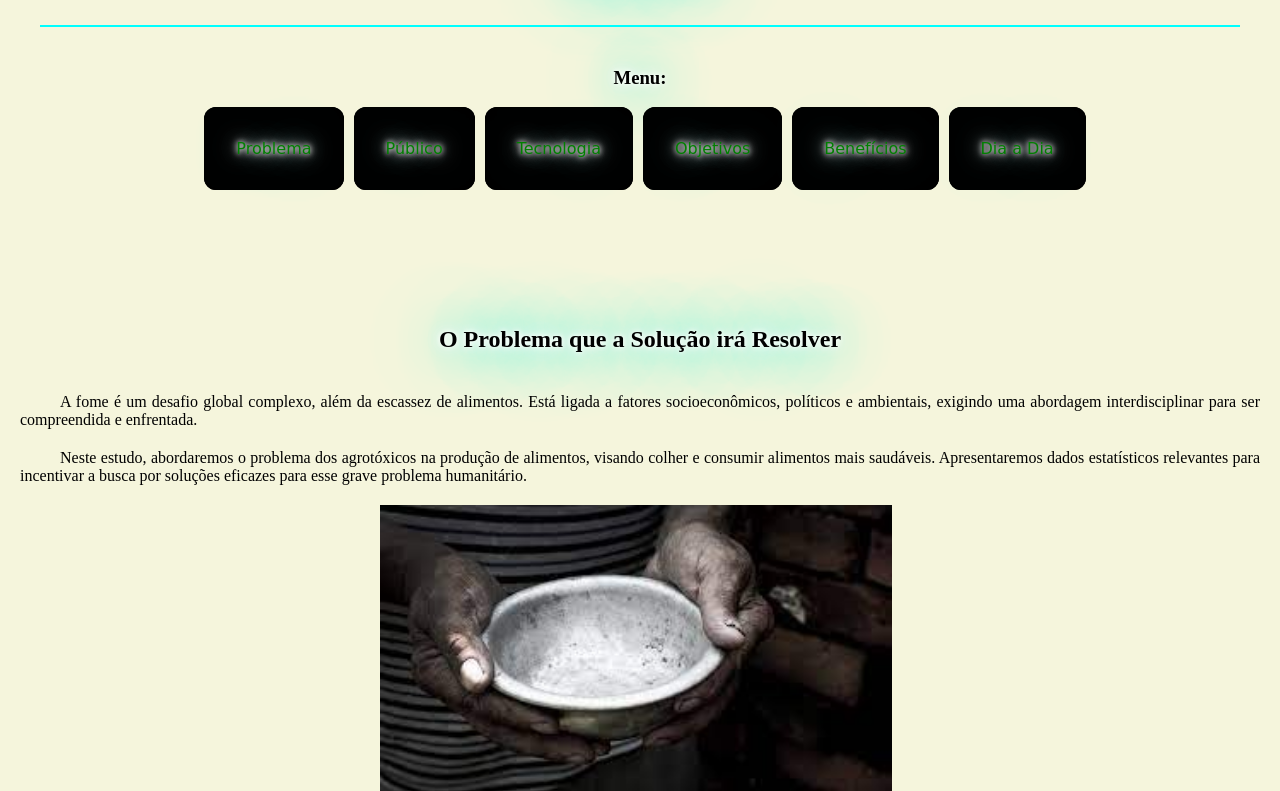
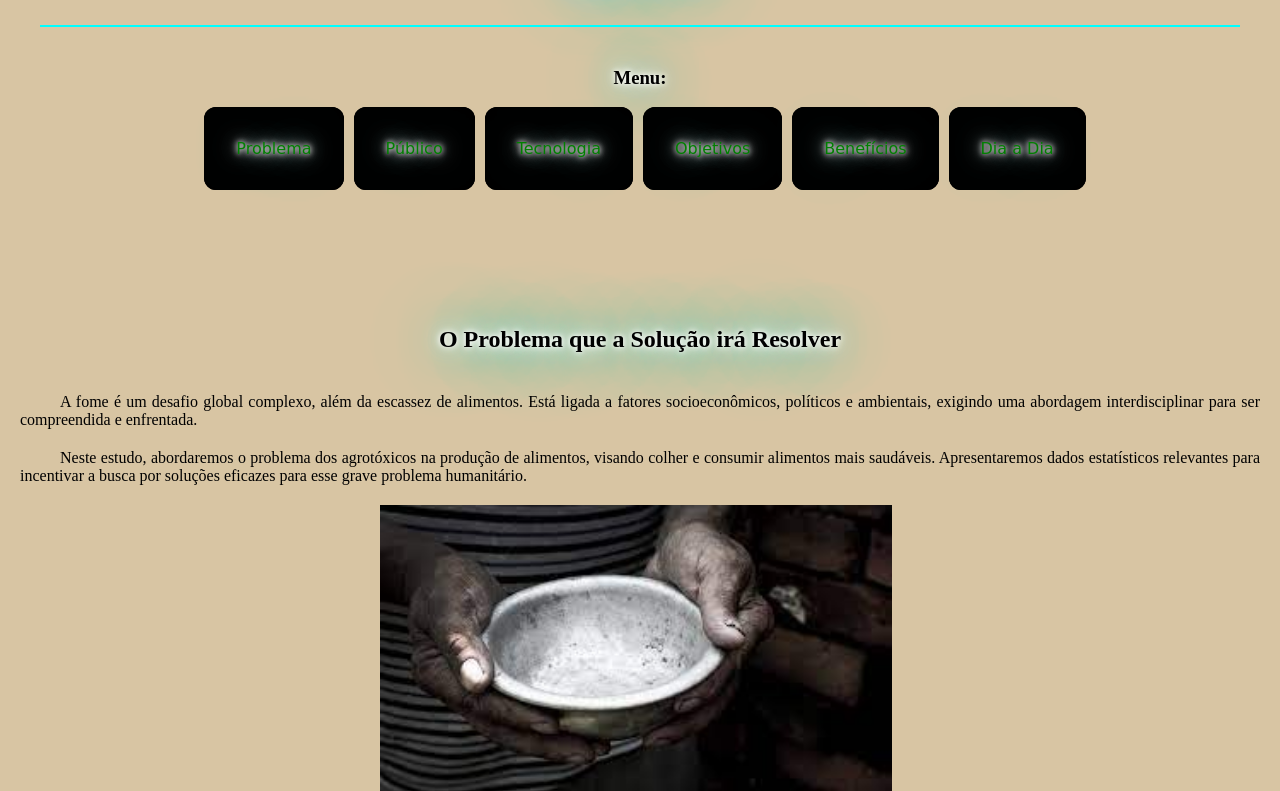
Before and after one commit to ricardoVergani/GS-Front, a plain HTML site: page index.html in a window 1280 px wide. Shown: the part 72-863 px from the top of the page. Drawn offline with Linux system fonts and the light colour scheme; a web font is replaced by a local one.

Commit message:
Mudando a cor de fundo!

```diff
--- a/css/style.css
+++ b/css/style.css
@@ -10,7 +10,7 @@
 body{
     min-height: 100vh;
     font-family: 'Cabin Sketch';
-    background-color: beige;
+    background-color: #d8c5a3;
 }
 
 .titulo{
```
